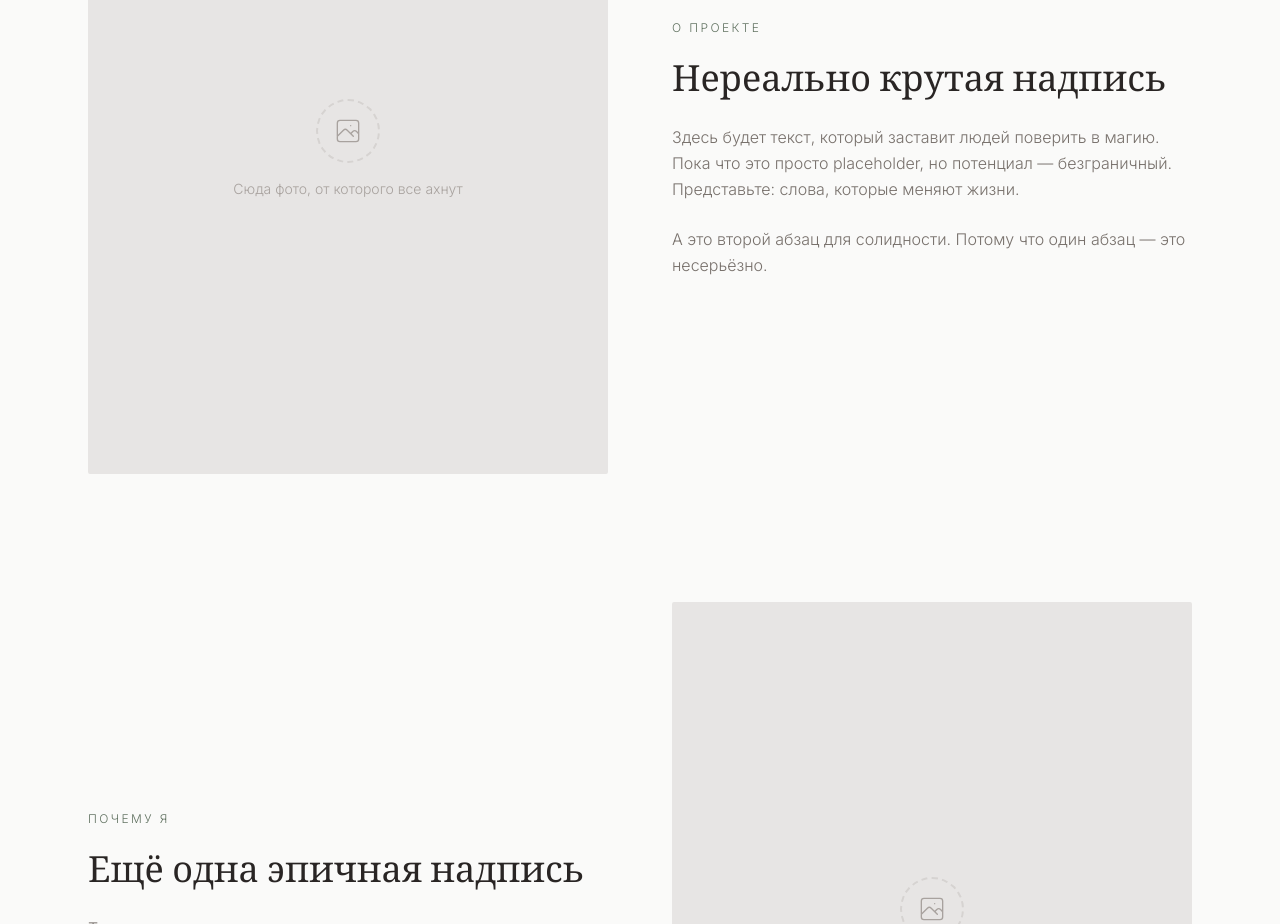
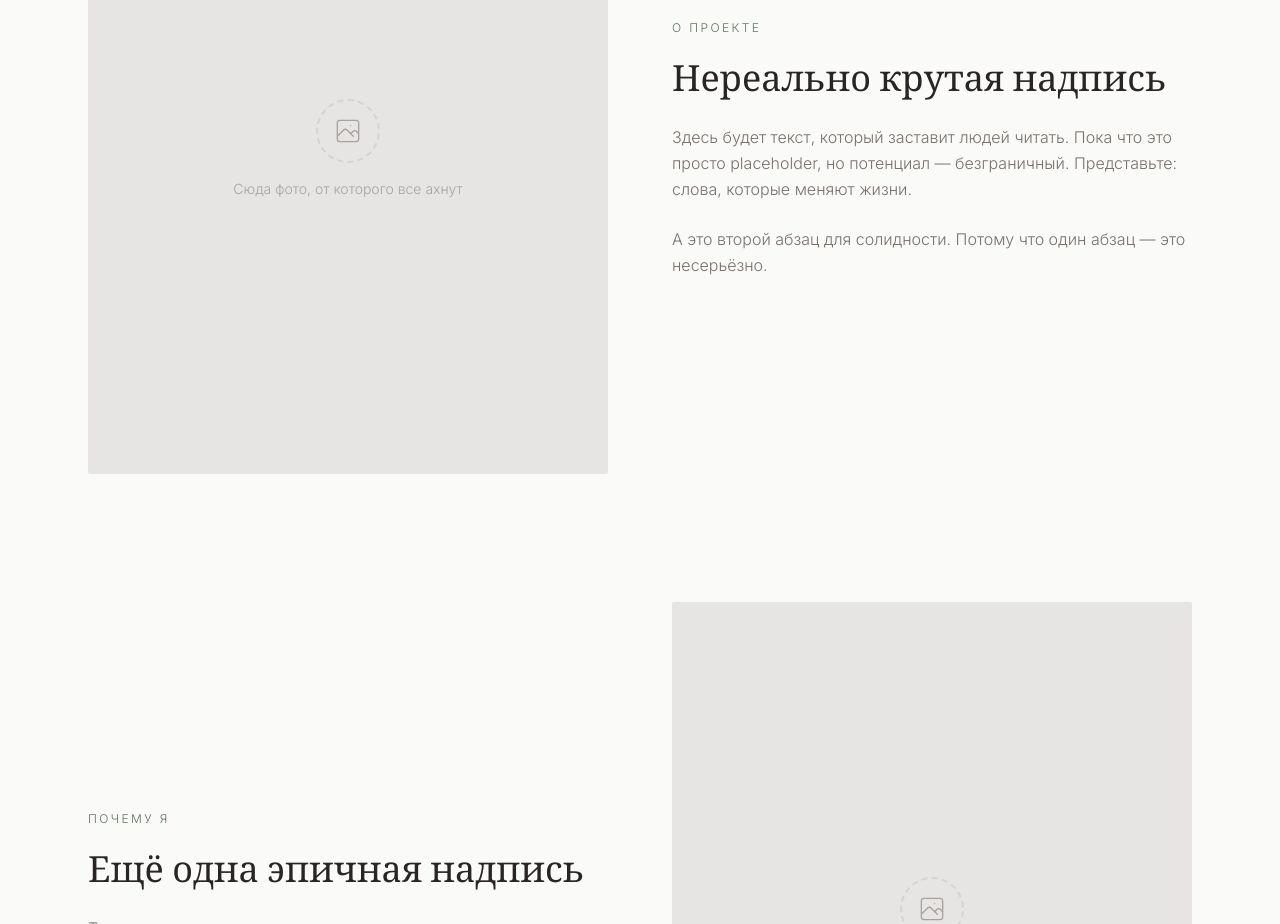
Before and after one commit to PANTOK-cmyk/wms, a plain HTML site: page index.html in a window 1280 px wide. Shown: the part 1040-1964 px from the top of the page. Drawn offline with nearby package versions, Linux system fonts and the light colour scheme.

Commit message:
Update index.html

```diff
--- a/index.html
+++ b/index.html
@@ -75,7 +75,7 @@
                     Нереально крутая надпись
                 </h2>
                 <p class="text-stone-500 leading-relaxed">
-                    Здесь будет текст, который заставит людей поверить в магию. Пока что это просто placeholder, но потенциал — безграничный. Представьте: слова, которые меняют жизни.
+                    Здесь будет текст, который заставит людей читать. Пока что это просто placeholder, но потенциал — безграничный. Представьте: слова, которые меняют жизни.
                 </p>
                 <p class="text-stone-500 leading-relaxed">
                     А это второй абзац для солидности. Потому что один абзац — это несерьёзно.
```
